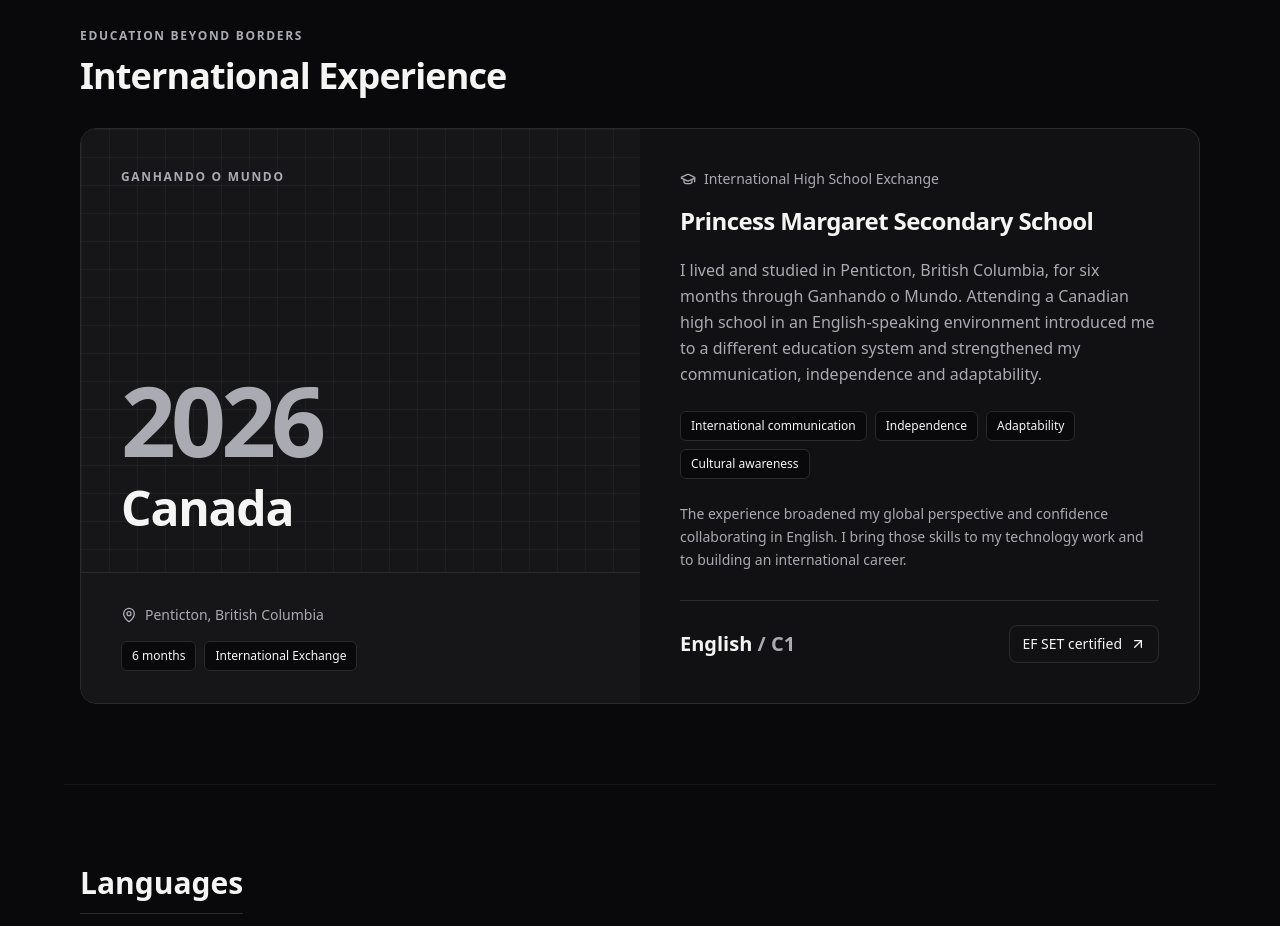
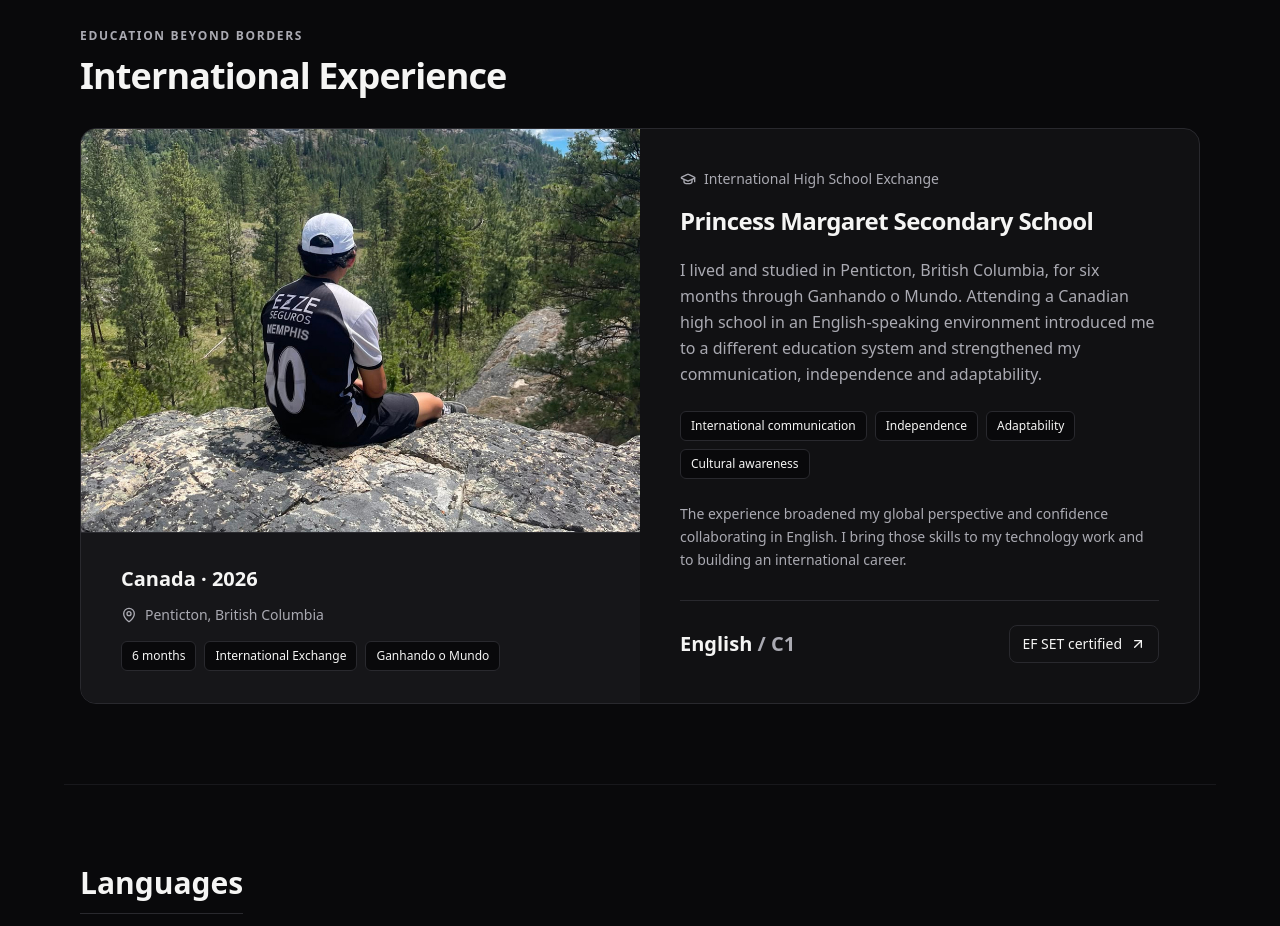
Before and after one commit to Vituinho/Portfolio, a Next.js app: page / in a window 1280 px wide. Shown: the part 5120-6046 px from the top of the page. Built offline with nearby package versions, Linux system fonts and the light colour scheme.

Commit message:
feat: add Canada exchange photograph

```diff
--- a/src/components/sections/Education.tsx
+++ b/src/components/sections/Education.tsx
@@ -20,7 +20,7 @@ export default function Education() {
       <div className="grid lg:grid-cols-2 rounded-2xl overflow-hidden border border-border-custom bg-bg-card">
         <div className="bg-bg-secondary flex flex-col">
           {education.image ? (
-            <figure className="relative aspect-[4/3] lg:aspect-auto lg:flex-1 lg:min-h-80">
+            <figure className="relative aspect-[4/5] max-h-[36rem] lg:max-h-none lg:aspect-auto lg:flex-1 lg:min-h-80">
               <Image src={education.image} alt={education.imageAlt?.[locale] ?? (pt ? 'Victor Emanuel durante o intercâmbio no Canadá' : 'Victor Emanuel during his exchange in Canada')} fill sizes="(max-width: 1023px) 100vw, 560px" quality={90} className="object-cover" />
             </figure>
           ) : (
--- a/src/data/education.ts
+++ b/src/data/education.ts
@@ -3,6 +3,11 @@ import { Education } from '../types/portfolio';
 export const educationData: Education[] = [
   {
     institution: "Princess Margaret Secondary School",
+    image: '/images/international/canada-exchange.webp',
+    imageAlt: {
+      en: 'Victor Emanuel sitting on a rock overlooking the Canadian landscape during his 2026 exchange',
+      pt: 'Victor Emanuel sentado em uma rocha, observando a paisagem canadense durante o intercâmbio de 2026'
+    },
     durationMonths: 6,
     course: {
       en: "International High School Exchange",
```
Also changed, not shown: public/images/international/canada-exchange.webp (added).
